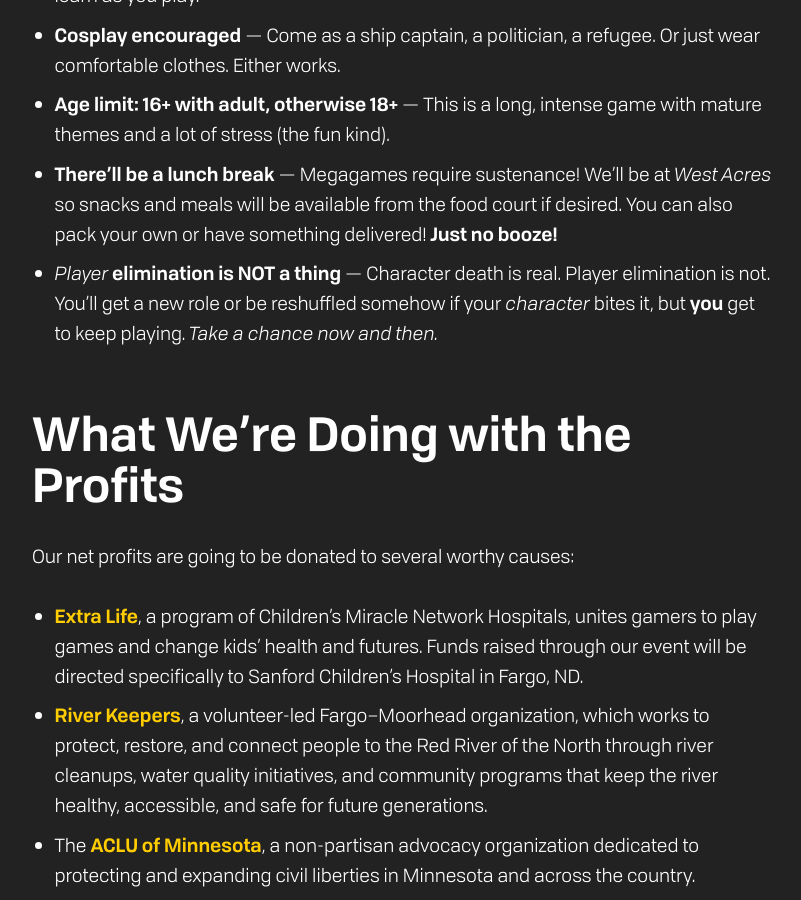
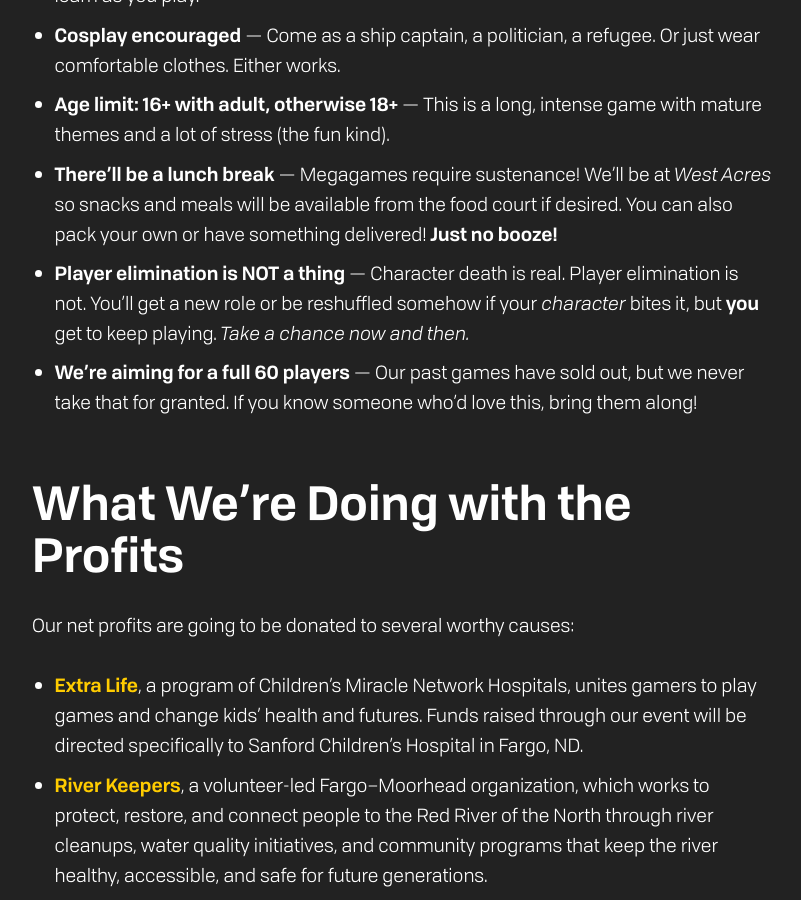
Before and after one commit to jedlimke/prairiefiregaming.com, a Jekyll site: the page built from megagames/den-of-wolves-2026.md, in a window 1280 px wide and 900 px high, scrolled down 2549 px. Shown: the whole window, without its empty margins (238-1039 px from the left). Built offline with Jekyll 4.4.1, drawn with Linux system fonts in a browser that asks for light colours; some of the changed text lies outside the part shown.

Commit message:
Fancy header text.

```diff
--- a/megagames/den-of-wolves-2026.md
+++ b/megagames/den-of-wolves-2026.md
@@ -8,8 +8,16 @@
 ---
 
 # Den of Wolves: Infinite Domain
+{: .fancy-text}
 
-**Saturday, March 7th, 2026 · Fargo · 6 Hours · 60 Players**
+{::nomarkdown}
+<p class="event-meta">
+  <span class="event-meta-item">Saturday, March 7th, 2026</span>
+  <span class="event-meta-item">Fargo</span>
+  <span class="event-meta-item">6 Hours</span>
+  <span class="event-meta-item">60 Players</span>
+</p>
+{:/nomarkdown}
 
 Humanity is on the run.
 
@@ -39,7 +47,8 @@
 - **Cosplay encouraged** — Come as a ship captain, a politician, a refugee. Or just wear comfortable clothes. Either works.
 - **Age limit: 16+ with adult, otherwise 18+** — This is a long, intense game with mature themes and a lot of stress (the fun kind).
 - **There'll be a lunch break** — Megagames require sustenance! We'll be at _West Acres_ so snacks and meals will be available from the food court if desired. You can also pack your own or have something delivered! __Just no booze!__
-- **_Player_ elimination is NOT a thing** — Character death is real. Player elimination is not. You'll get a new role or be reshuffled somehow if your _character_ bites it, but **you** get to keep playing. _Take a chance now and then._
+- **Player elimination is NOT a thing** — Character death is real. Player elimination is not. You'll get a new role or be reshuffled somehow if your _character_ bites it, but **you** get to keep playing. _Take a chance now and then._
+- **We're aiming for a full 60 players** — Our past games have sold out, but we never take that for granted. If you know someone who'd love this, bring them along!
 
 ## What We're Doing with the Profits
 Our net profits are going to be donated to several worthy causes:
```
